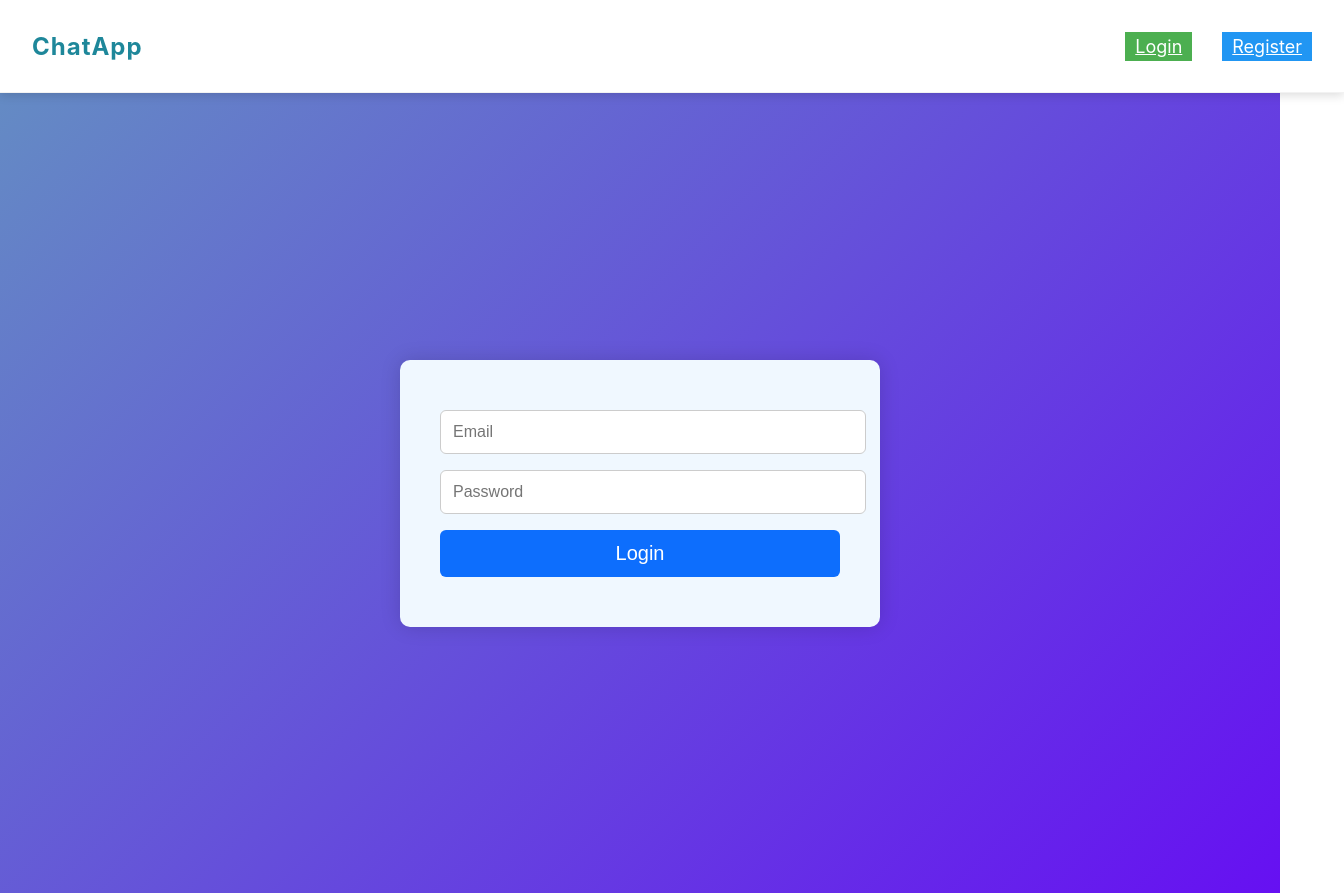
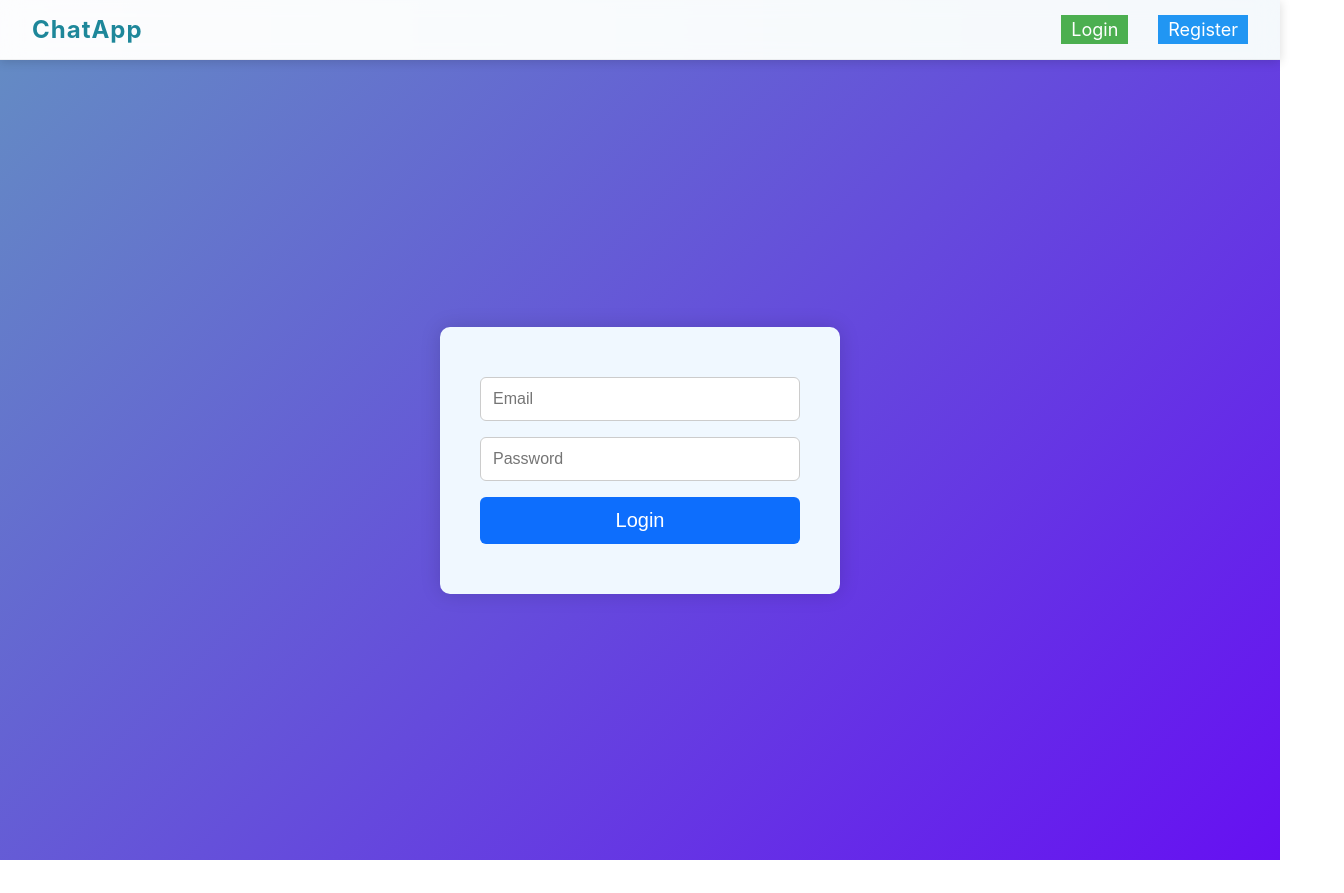
Before and after one commit to RakeshLodangi/mern-chat-app, a React (Create React App) app in the folder client/: page /login in a window 1280 px wide. Shown: the whole page, 1344 px wide, since content can reach past the window. After the commit the page ends 860 px from the top, so only its background shows below. Built offline with nearby package versions, Linux system fonts and the light colour scheme; no server answers.

Commit message:
style the basic app and usermodal

```diff
--- a/client/src/index.css
+++ b/client/src/index.css
@@ -1,33 +1,59 @@
+
+* {
+  box-sizing: border-box;
+}
 body {
   margin: 0;
-  font-family: -apple-system, BlinkMacSystemFont, 'Segoe UI', 'Roboto', 'Oxygen',
-    'Ubuntu', 'Cantarell', 'Fira Sans', 'Droid Sans', 'Helvetica Neue',
-    sans-serif;
-  -webkit-font-smoothing: antialiased;
-  -moz-osx-font-smoothing: grayscale;
+  padding: 0;
+  font-family: 'Inter', 'Segoe UI', sans-serif;
+  background: linear-gradient(to right, #f5f7fa, #dbe9f4);
+  min-height: 100vh;
+  color: #222;
 }
 
-code {
-  font-family: source-code-pro, Menlo, Monaco, Consolas, 'Courier New',
-    monospace;
+html {
+  scroll-padding-top: 60px ;
 }
 
+.App {
+  display: flex;
+  flex-direction: column;
+  min-height: 100vh;
+}
+
+a {
+  text-decoration: none;
+  color: inherit;
+}
+
+* {
+  box-sizing: border-box;
+}
+
+/* Smooth transitions */
+button, input, a {
+  transition: all 0.3s ease;
+}
+
+/* UserModel css*/
 .modal-backdrop {
   position: fixed;
   top: 0;
   left: 0;
-  right: 0;
-  bottom: 0;
-  background: rgba(0,0,0,0.4);
+  width: 100%;
+  height: 100%;
+  background: rgba(0, 0, 0, 0.5);
   display: flex;
+  justify-content: center;
   align-items: center;
-  justify-content: center;
+  z-index: 999;
 }
 
 .modal {
   background: white;
-  padding: 20px;
-  border-radius: 8px;
-  max-height: 80vh;
-  overflow-y: auto;
+  padding: 24px;
+  border-radius: 10px;
+  max-width: 400px;
+  width: 90%;
+  box-shadow: 0 8px 16px rgba(0, 0, 0, 0.2);
 }
```
